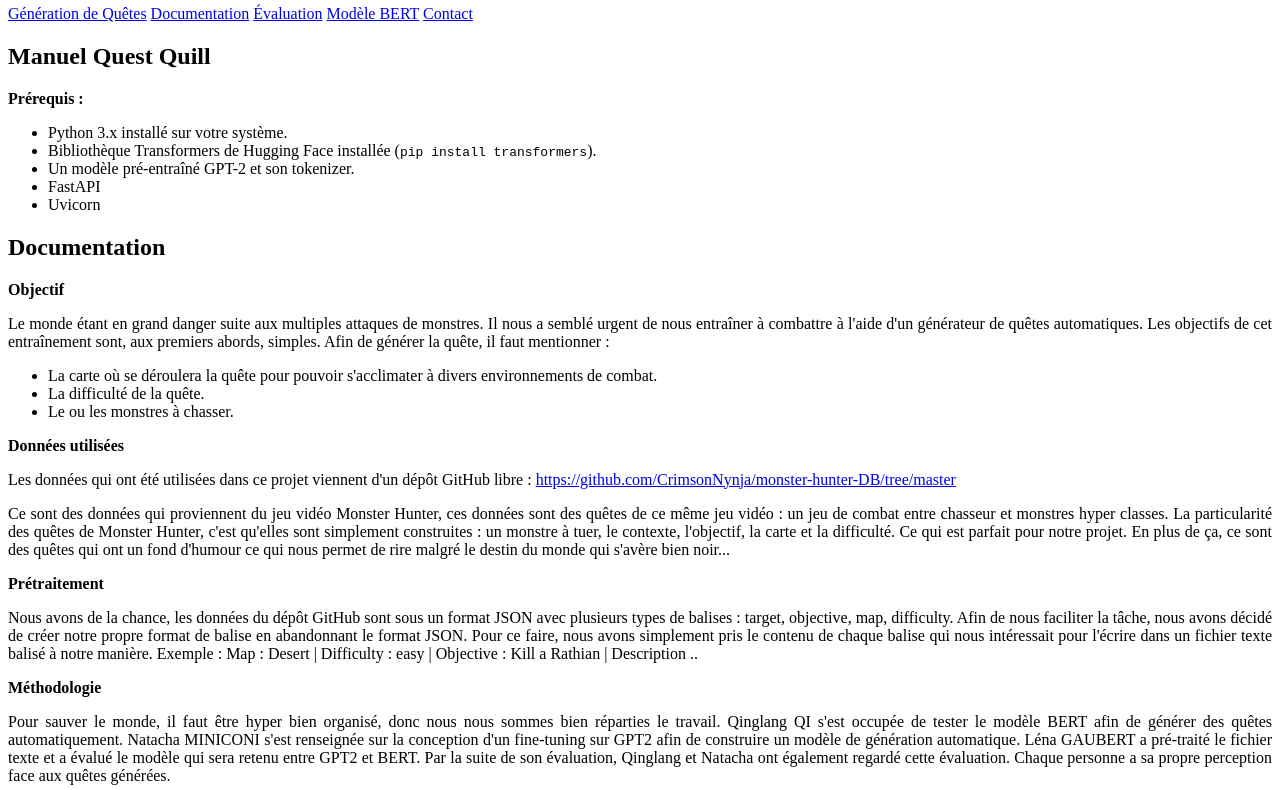
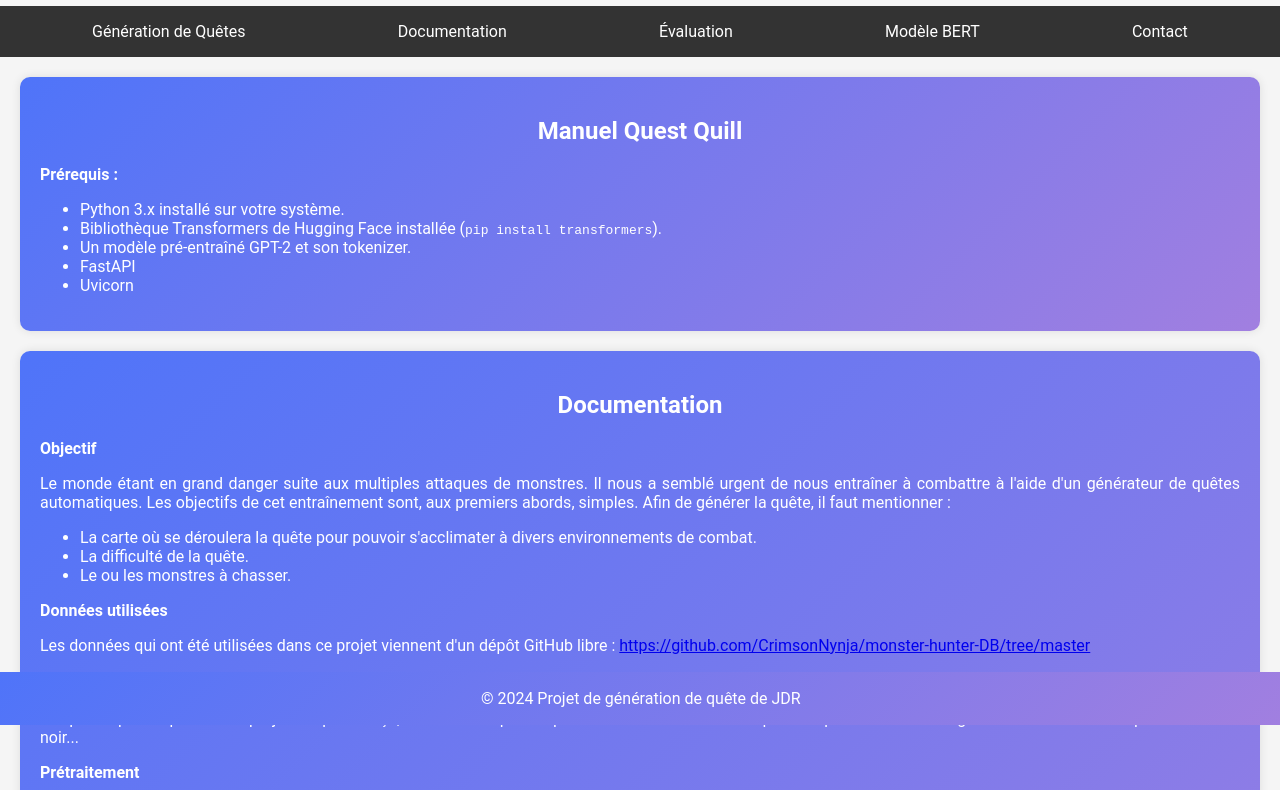
Before and after one commit to kittog/quest-quill, a plain HTML site: page index.html in a window 1280 px wide. Shown: the part 75-865 px from the top of the page. Drawn offline with Linux system fonts and the light colour scheme; files whose address does not match are found by name.

Commit message:
Update index.html

```diff
--- a/index.html
+++ b/index.html
@@ -4,7 +4,7 @@
     <meta charset="UTF-8">
     <meta name="viewport" content="width=device-width, initial-scale=1.0">
     <title>Projet de RNN</title>
-    <link rel="stylesheet" type="text/css" href="rnn.css">
+    <link rel="stylesheet" type="text/css" href="index.css">
 </head>
 <body>
 
```
